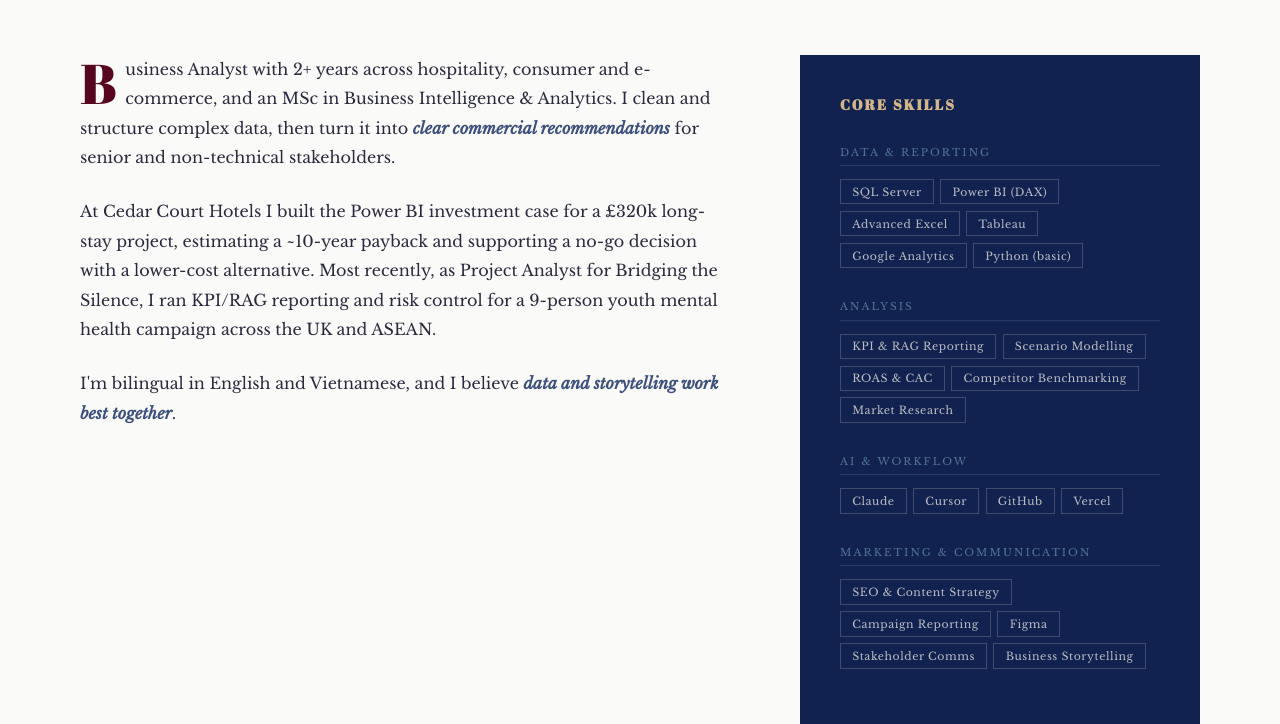
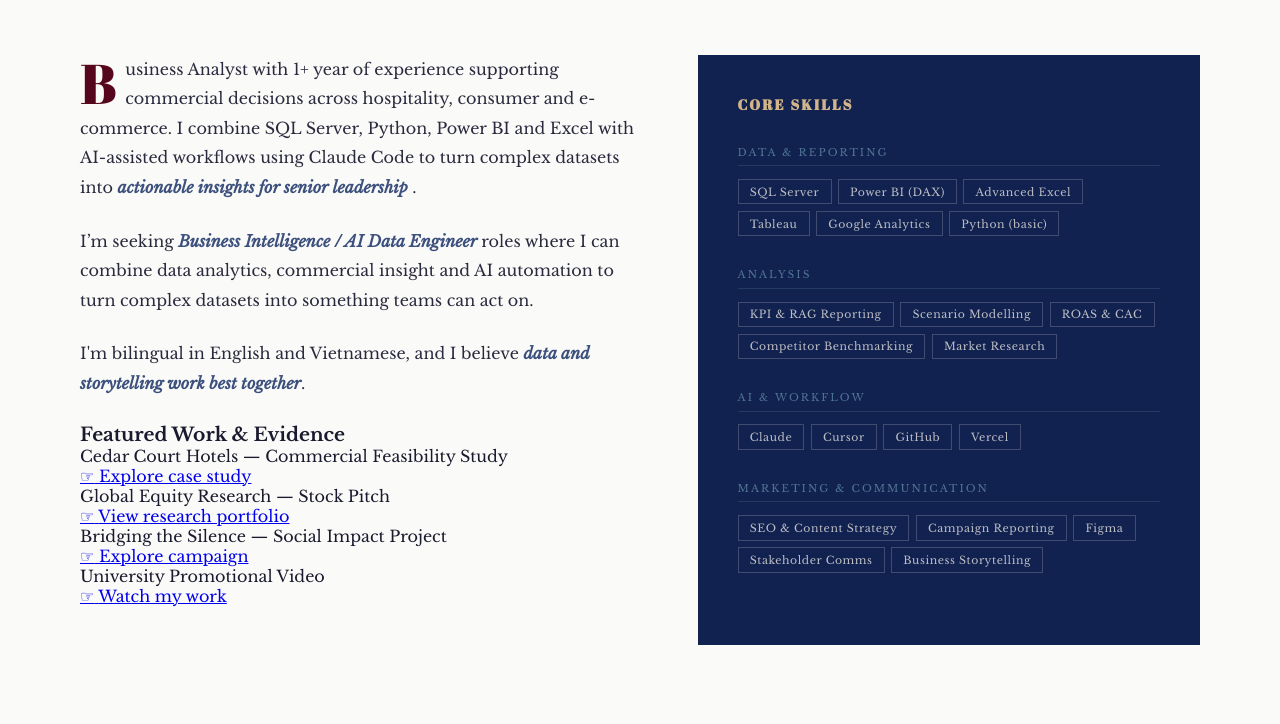
Before and after one commit to pepper242/All-about-me, a plain HTML site: page index.html in a window 1280 px wide. Shown: the part 676-1400 px from the top of the page. Drawn offline with nearby package versions, Linux system fonts and the light colour scheme.

Commit message:
Revise about section layout and content
Updated the layout and content of the about section, enhancing the grid display and modifying text for clarity. Added featured work examples and adjusted personal experience descriptions.

```diff
--- a/index.html
+++ b/index.html
@@ -245,9 +245,15 @@
   #about { background: var(--white); }
   .about-grid {
   display: grid;
-    grid-template-columns: 1.6fr 1fr;
-    gap: 5rem;
+  grid-template-columns:
+    minmax(0, 1.14fr)
+    minmax(0, 1fr);
+  gap: clamp(2rem, 3.5vw, 3.5rem);
   align-items: start;
+}
+
+.about-text {
+  min-width: 0;
 }
   .about-text p {
     font-size: 1rem;
@@ -749,7 +755,7 @@
         <span>(Frances)</span>
       </h1>
       <p class="hero-title">
-        Hospitality · Consumer · <span style="white-space: nowrap;">E-commerce</span> | From messy data to commercial decisions
+        Hospitality · Consumer · <span style="white-space: nowrap;">E-commerce</span> | AI Practitioner
       </p>
       <div class="hero-actions">
         <a href="#contact" class="hero-cta">
@@ -784,19 +790,90 @@
   <div class="about-grid reveal">
     <div class="about-text">
       <p>
-        Business Analyst with 2+ years across hospitality, consumer and e-commerce, and an MSc in
-        Business Intelligence &amp; Analytics. I clean and structure complex data, then turn it into
-        <span class="about-highlight">clear commercial recommendations</span> for senior and non-technical stakeholders.
+  Business Analyst with 1+ year of experience
+  supporting commercial decisions across hospitality,
+  consumer and e-commerce. I combine SQL Server,
+  Python, Power BI and Excel with AI-assisted workflows
+  using Claude Code to turn complex datasets into
+  <span class="about-highlight">
+    actionable insights for senior leadership
+  </span>.
 </p>
+
 <p>
-        At Cedar Court Hotels I built the Power BI investment case for a £320k long-stay project, estimating
-        a ~10-year payback and supporting a no-go decision with a lower-cost alternative. Most recently, as
-        Project Analyst for Bridging the Silence, I ran KPI/RAG reporting and risk control for a 9-person
-        youth mental health campaign across the UK and ASEAN.
+  I’m seeking
+  <span class="about-highlight">
+    Business Intelligence / AI Data Engineer
+  </span>
+  roles where I can combine data analytics,
+  commercial insight and AI automation to turn
+  complex datasets into something teams can act on.
 </p>
+
       <p>
         I'm bilingual in English and Vietnamese, and I believe <span class="about-highlight">data and storytelling work best together</span>.
       </p>
+
+<div class="featured-work">
+  <h3>Featured Work &amp; Evidence</h3>
+
+  <div class="featured-work-grid">
+
+    <div class="featured-item">
+      <div class="featured-item-title">
+        Cedar Court Hotels — Commercial Feasibility Study
+      </div>
+      <a class="evidence-link"
+         href="https://github.com/pepper242/Cedar-Court-Hotels---Long-Stay-Accommodations-Launch-Roadmap"
+         target="_blank"
+         rel="noopener noreferrer">
+        <span class="evidence-pointer" aria-hidden="true">☞</span>
+        <span>Explore case study</span>
+      </a>
+    </div>
+
+    <div class="featured-item">
+      <div class="featured-item-title">
+        Global Equity Research — Stock Pitch
+      </div>
+      <a class="evidence-link"
+         href="https://github.com/pepper242/Global-Equity-Research"
+         target="_blank"
+         rel="noopener noreferrer">
+        <span class="evidence-pointer" aria-hidden="true">☞</span>
+        <span>View research portfolio</span>
+      </a>
+    </div>
+
+    <div class="featured-item">
+      <div class="featured-item-title">
+        Bridging the Silence — Social Impact Project
+      </div>
+      <a class="evidence-link"
+         href="https://theprojectdarts.co.uk/events/leader-incubator-2026-finale/projects/bridge-the-silence"
+         target="_blank"
+         rel="noopener noreferrer">
+        <span class="evidence-pointer" aria-hidden="true">☞</span>
+        <span>Explore campaign</span>
+      </a>
+    </div>
+
+    <div class="featured-item">
+      <div class="featured-item-title">
+        University Promotional Video
+      </div>
+      <a class="evidence-link"
+         href="https://www.youtube.com/watch?v=5R1UCtuWcXo"
+         target="_blank"
+         rel="noopener noreferrer">
+        <span class="evidence-pointer" aria-hidden="true">☞</span>
+        <span>Watch my work</span>
+      </a>
+    </div>
+
+  </div>
+</div>
+
     </div>
     <div class="skills-panel">
       <h3>Core Skills</h3>
```
Lines whose indentation alone changed are shown as unchanged.
